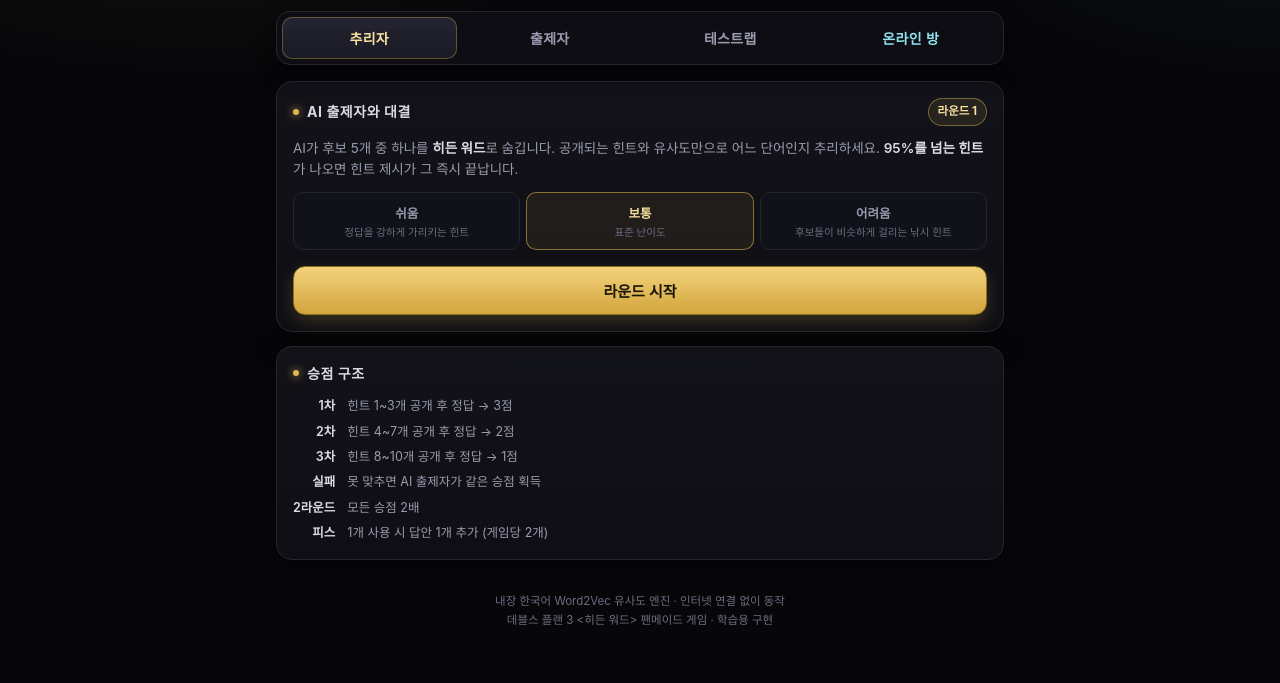
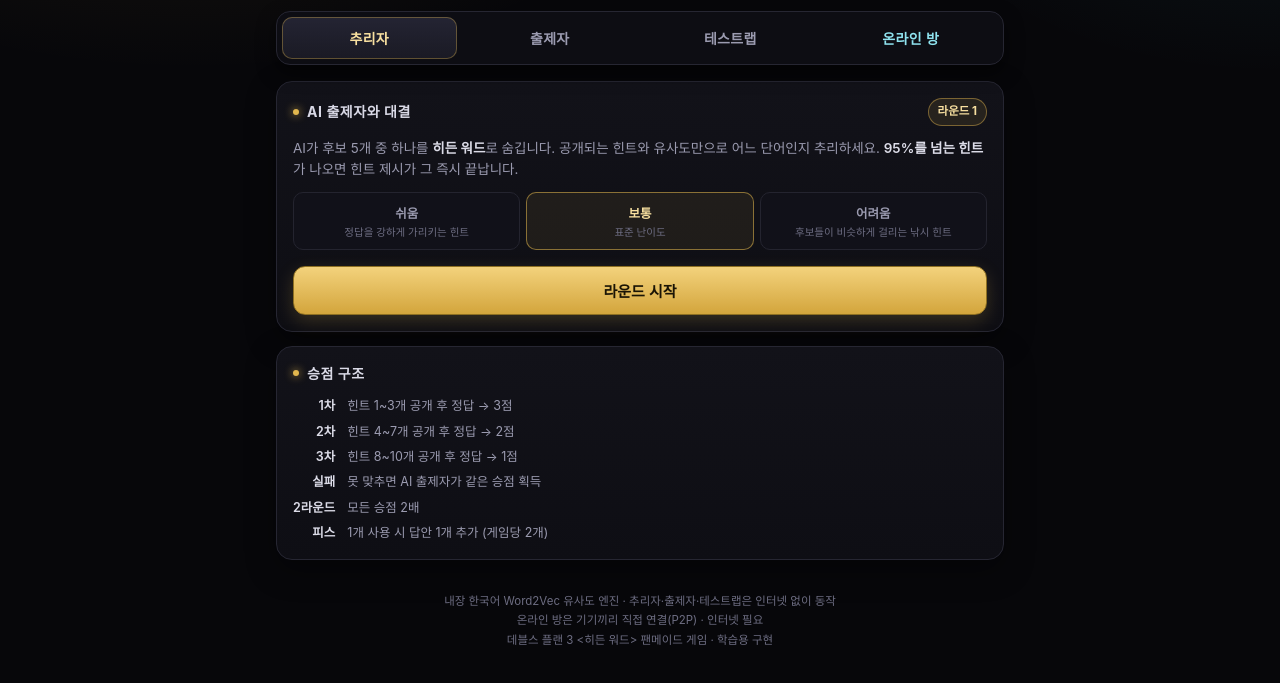
Before and after one commit to icomercsh-tech/Main, a plain HTML site: page index.html in a window 1280 px wide. Shown: the part 145-828 px from the top of the page. Drawn offline with Linux system fonts and the light colour scheme.

Commit message:
푸터에 온라인 방(P2P) 안내 추가

```diff
--- a/index.html
+++ b/index.html
@@ -337,7 +337,8 @@ input::placeholder{color:#5a5a70}
   <main id="view"></main>
 
   <div class="foot">
-    내장 한국어 Word2Vec 유사도 엔진 · 인터넷 연결 없이 동작<br>
+    내장 한국어 Word2Vec 유사도 엔진 · 추리자·출제자·테스트랩은 인터넷 없이 동작<br>
+    온라인 방은 기기끼리 직접 연결(P2P) · 인터넷 필요<br>
     데블스 플랜 3 &lt;히든 워드&gt; 팬메이드 게임 · 학습용 구현
   </div>
 </div>
```
